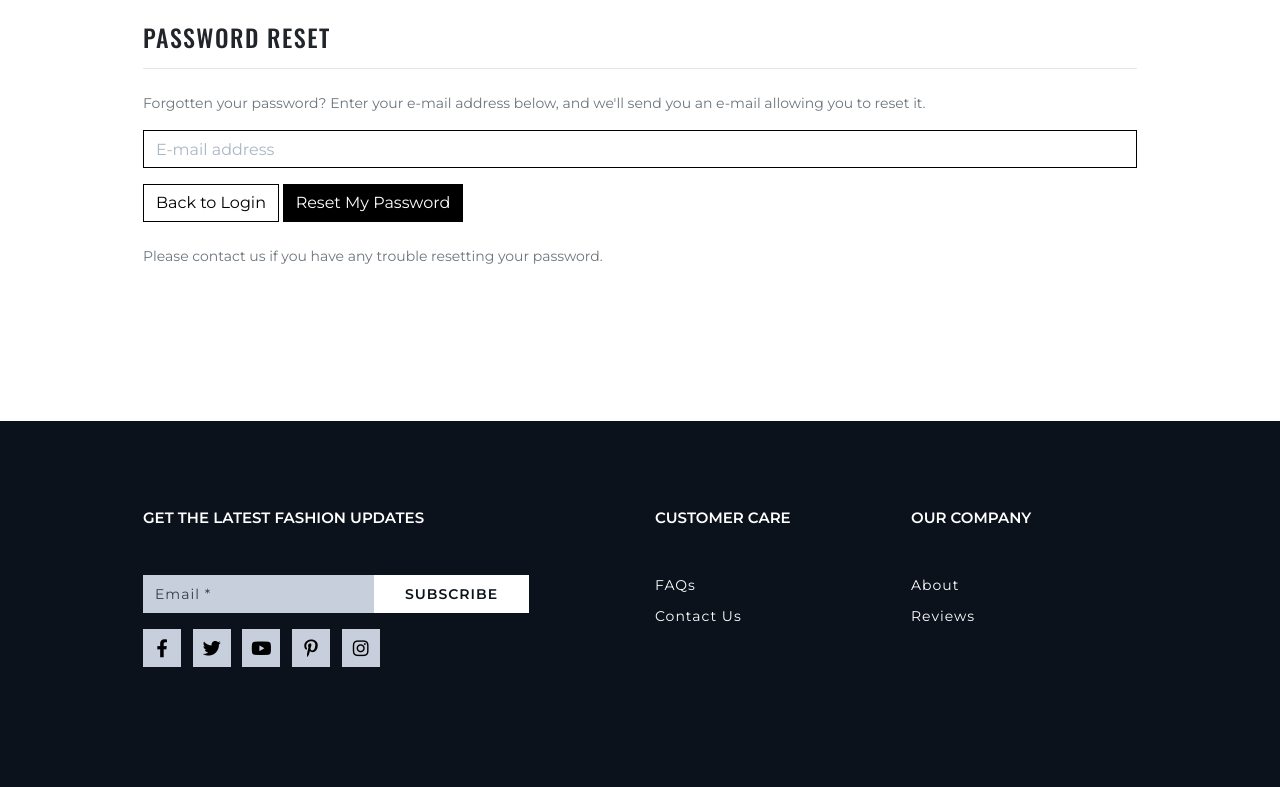
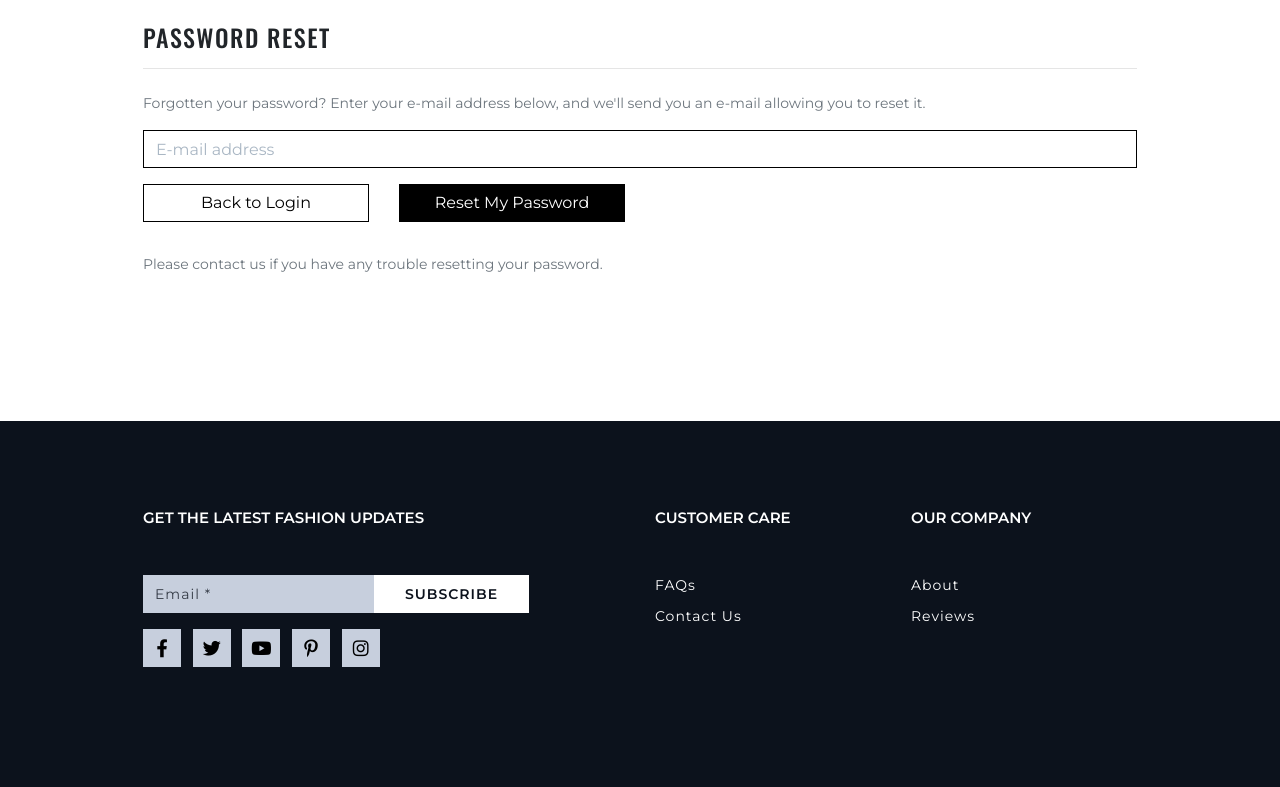
Before and after one commit to constantinadrian/gm_v2_unit_test, a Django app: page /accounts/password/reset/ in a window 1280 px wide. Shown: the part 151-938 px from the top of the page. Run offline with Django 3.2, Linux system fonts and the light colour scheme; data comes from the database, SQL or seed files in the repository; some libraries are stand-ins or nearby versions.

Commit message:
[Update] Update allauth Change password template

```diff
--- a/templates/allauth/account/password_reset.html
+++ b/templates/allauth/account/password_reset.html
@@ -18,8 +18,19 @@
     <form method="POST" action="{% url 'account_reset_password' %}" class="password_reset">
         {% csrf_token %}
         {{ form|crispy }}
-        <a class="btn btn-outline-black rounded-0" href="{% url 'account_login' %}">Back to Login</a>
-        <input type="submit" value="{% trans 'Reset My Password' %}" />
+
+        <div class="form-row">
+            <div class="col-12">
+                <div class="row">
+                    <div class="col-xs-12 col-sm-12 col-md-4 col-lg-4 col-xl-3 mb-2">
+                        <a class="btn btn-outline-black rounded-0 text-break w-100" href="{% url 'account_login' %}">Back to Login</a>
+                    </div>
+                    <div class="col-xs-12 col-sm-12 col-md-4 col-lg-4 col-xl-3 mb-2">
+                        <button type="submit" class="text-break w-100">{% trans 'Reset My Password' %}</button>
+                    </div>
+                </div>
+            </div>
+        </div>
     </form>
 
     <p>{% blocktrans %}Please contact us if you have any trouble resetting your password.{% endblocktrans %}</p>
```
Also changed, not shown: templates/allauth/account/password_change.html (+13 -2 lines), templates/allauth/account/password_reset_from_key.html (+14 -3 lines).
